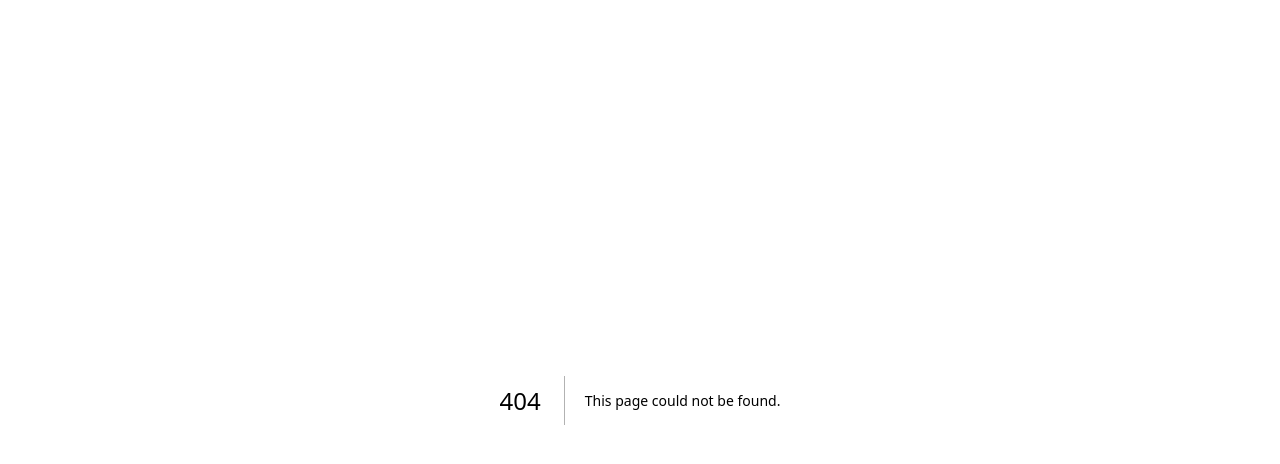
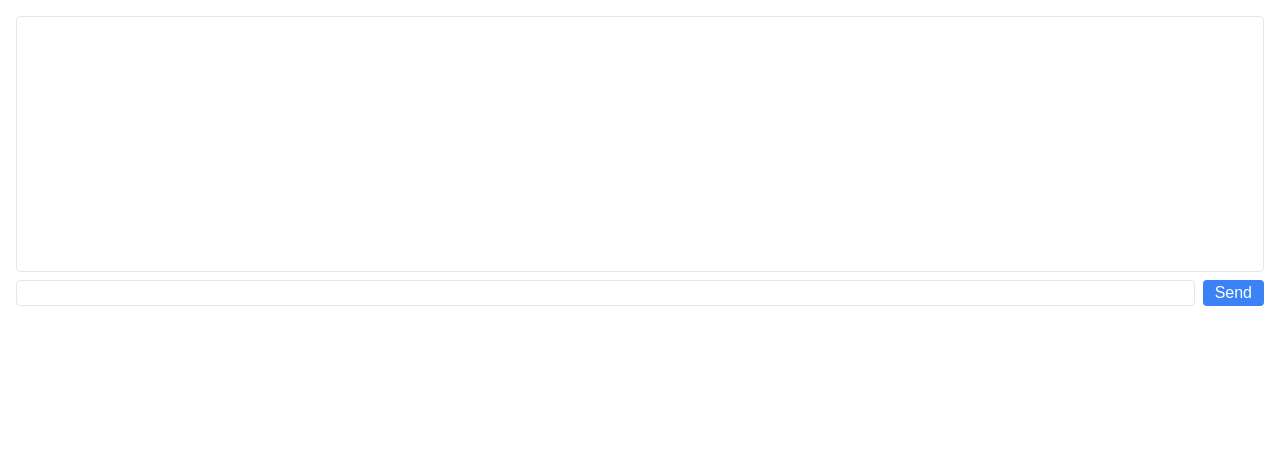
Before and after one commit to dlfmadmfeo/junhee-chat-front, a Next.js app: page /chatbot in a window 1280 px wide. Before the commit this address had no page. Shown: the top 464 px of the page. Built offline with nearby package versions, Linux system fonts and the light colour scheme.

Commit message:
chatbot 1차 구현

```diff
--- /dev/null
+++ b/src/app/api/ai/route.ts
@@ -0,0 +1,38 @@
+import { NextRequest, NextResponse } from "next/server";
+
+export async function POST(req: NextRequest) {
+  try {
+    const { message } = await req.json();
+    console.log("User message:", message);
+
+    const response = await fetch("https://api.openai.com/v1/chat/completions", {
+      method: "POST",
+      headers: {
+        Authorization: `Bearer ${process.env.OPENAI_API_KEY}`,
+        "Content-Type": "application/json",
+      },
+      body: JSON.stringify({
+        model: "gpt-4o-mini",
+        messages: [{ role: "user", content: message }],
+      }),
+    });
+
+    if (!response.ok) {
+      const errorText = await response.text();
+      console.error("OpenAI API Error:", errorText);
+      return NextResponse.json(
+        { error: errorText },
+        { status: response.status }
+      );
+    }
+
+    const data = await response.json();
+    return NextResponse.json({ reply: data.choices[0].message.content });
+  } catch (err: any) {
+    console.error("Server Error:", err);
+    return NextResponse.json(
+      { error: err.message || "Unknown server error" },
+      { status: 500 }
+    );
+  }
+}
--- /dev/null
+++ b/src/app/chatbot/page.tsx
@@ -0,0 +1,53 @@
+"use client";
+import { useState } from "react";
+
+export default function ChatBox() {
+  const [input, setInput] = useState("");
+  const [messages, setMessages] = useState<{ role: string; content: string }[]>(
+    []
+  );
+
+  async function sendMessage() {
+    setMessages([...messages, { role: "user", content: input }]);
+    const res = await fetch("/api/ai", {
+      method: "POST",
+      body: JSON.stringify({ message: input }),
+      headers: { "Content-Type": "application/json" },
+    });
+    const data = await res.json();
+
+    setMessages((prev) => [
+      ...prev,
+      { role: "assistant", content: data.reply },
+    ]);
+    setInput("");
+  }
+
+  return (
+    <div className="p-4">
+      <div className="h-64 overflow-y-auto border rounded p-2 mb-2">
+        {messages.map((m, i) => (
+          <p
+            key={i}
+            className={m.role === "user" ? "text-blue-600" : "text-green-600"}
+          >
+            <b>{m.role}:</b> {m.content}
+          </p>
+        ))}
+      </div>
+      <div className="flex gap-2">
+        <input
+          value={input}
+          onChange={(e) => setInput(e.target.value)}
+          className="flex-1 border px-2 rounded"
+        />
+        <button
+          onClick={sendMessage}
+          className="bg-blue-500 text-white px-3 rounded"
+        >
+          Send
+        </button>
+      </div>
+    </div>
+  );
+}
--- a/src/app/kakao/login/page.tsx
+++ b/src/app/kakao/login/page.tsx
@@ -8,6 +8,7 @@ export default function Login() {
   const router = useRouter();
   const [email, setEmail] = useState("");
   const [password, setPassword] = useState("");
+  const setUser = userStore((state) => state.setUser);
 
   // 쿠키에서 access-token 값을 추출하는 함수
   const getAccessTokenFromCookie = () => {
@@ -37,13 +38,11 @@ export default function Login() {
       email: email,
     };
     const response: any = await userLogin(user);
-    console.log("response: ", response);
     if (response.success) {
-      userStore.getState().setUser({
+      setUser({
         email,
       });
       const accessToken = getAccessTokenFromCookie();
-      console.log("accessToken : ", accessToken );
       router.replace("/kakao/connect");
     }
   };
--- a/src/middleware.ts
+++ b/src/middleware.ts
@@ -5,8 +5,9 @@ export function middleware(req: NextRequest) {
   const pathname = req.nextUrl.pathname;
   const urls = ["/kakao/login", "/kakao/signup"];
 
-  console.log("token: ", token);
-  console.log("pathname: ", pathname);
+  if (pathname.match(/^[/chatbot]/g)) {
+    return NextResponse.next();
+  }
 
   if (!token && !urls.includes(pathname)) {
     return NextResponse.redirect(new URL("/kakao/login", req.url));
```
